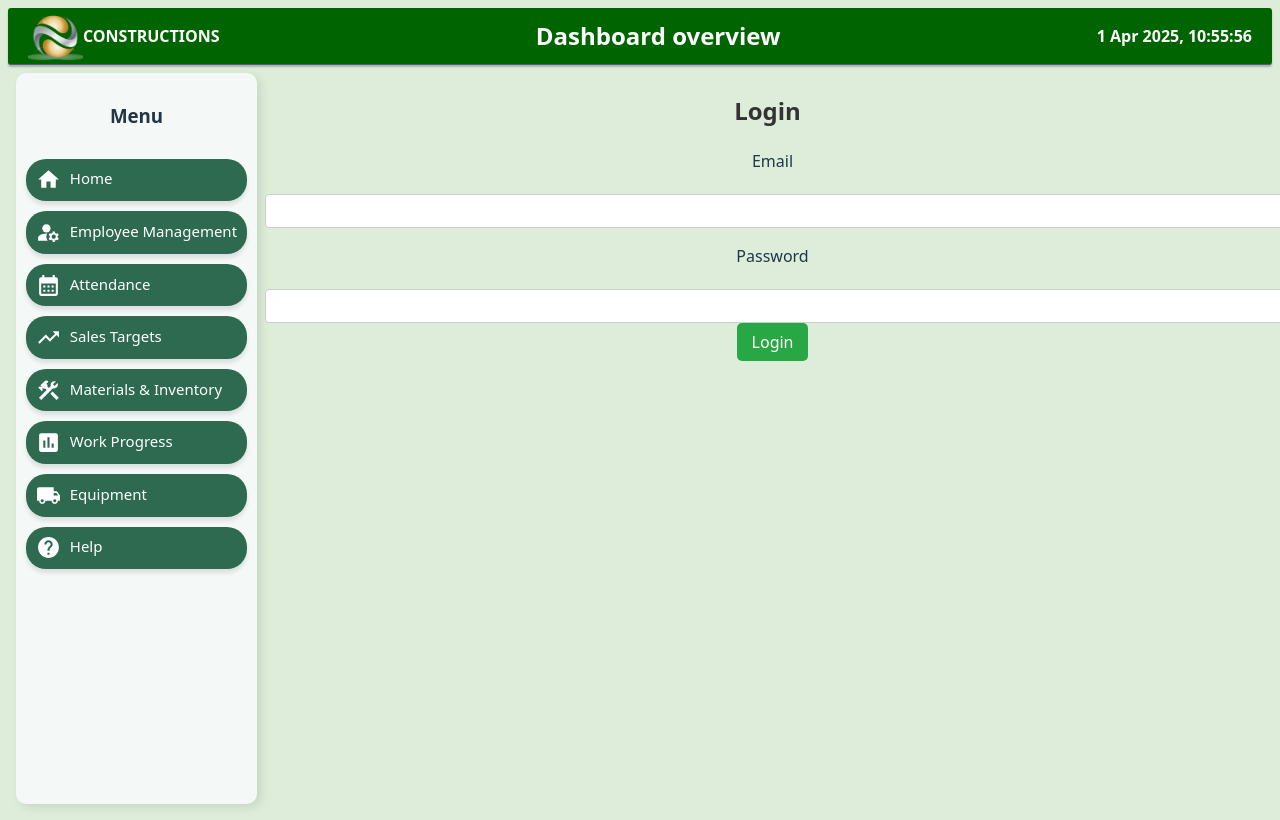
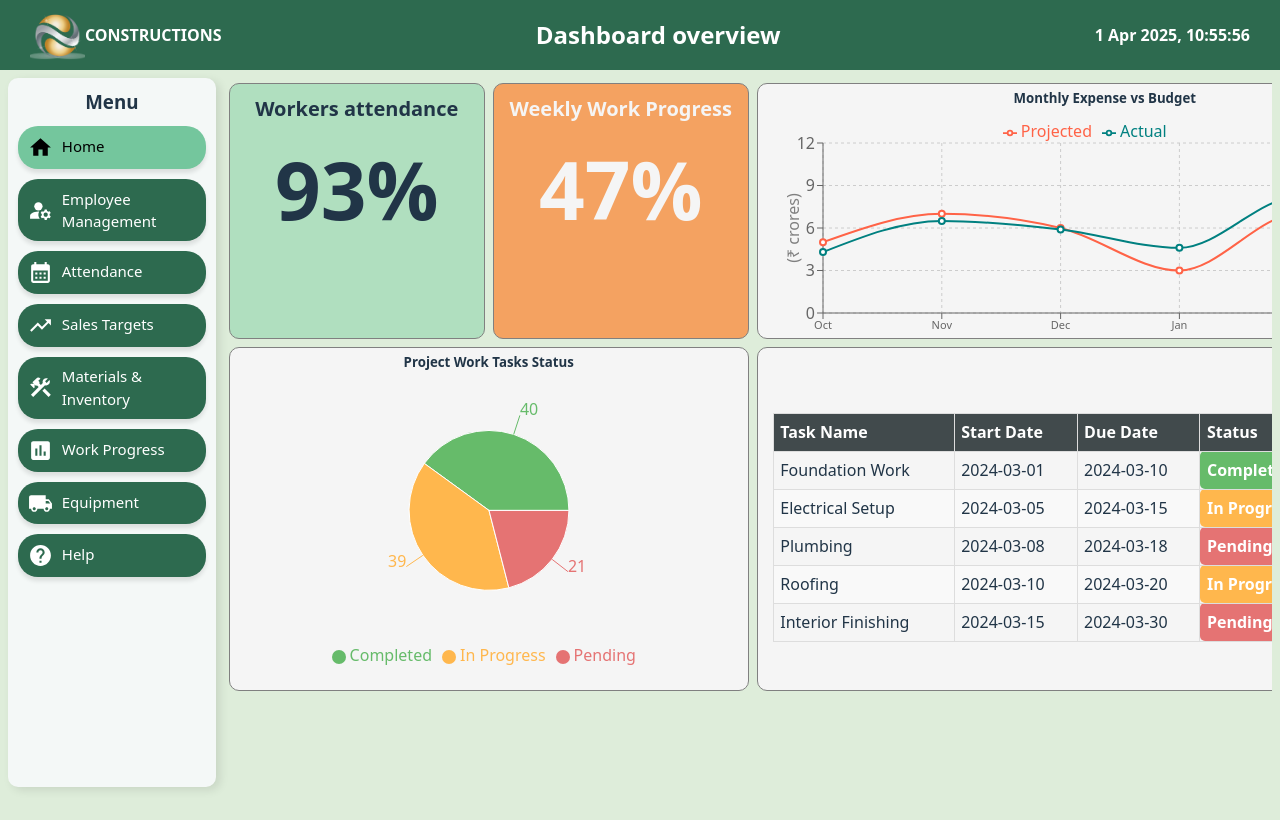
Before and after one commit to Volt-Matrix/volt-erp, a React (Vite) app: page / in a window 1280 px wide. Before the commit this address led to /login. Built offline with nearby package versions, Linux system fonts and the light colour scheme.

Commit message:
Layout fix and removed redirect to login

```diff
--- a/src/App.css
+++ b/src/App.css
@@ -54,9 +54,7 @@
   gap: 0.5em;
   width: 100%;
   padding: 0.5em;
-  height: calc(100vh - 69px);
-  flex-grow: 1;
-  /* overflow-x: scroll; */
+  height: calc(100vh - 75px);
 }
 .center-content {
   flex-grow: 1;
@@ -67,6 +65,11 @@
   display: flex;
   justify-content: space-between;
   align-items: center;
+  border-radius: "3px";
+  background-color: #2d6a4f;
+  padding: 10px;
+  position: sticky;
+  top:0px
 }
 
 .top-header > *:first-child {
--- a/src/App.jsx
+++ b/src/App.jsx
@@ -15,11 +15,11 @@ function App() {
 
   useEffect(() => {
     console.log("Login state---", logginIn, location.pathname == "/login");
-    if (location.pathname == "/login" && logginIn) {
-      navigate("/trail/page1");
-    } else {
-      navigate("/login");
-    }
+    // if (location.pathname == "/login" && logginIn) {
+    //   navigate("/trail/page1");
+    // } else {
+    //   navigate("/login");
+    // }
   }, [logginIn]);
 
   return (
--- a/src/components/Header.jsx
+++ b/src/components/Header.jsx
@@ -3,12 +3,8 @@ import CurrentTime from "./CurrentTime";
 import ClientLogo from "./ClientLogo";
 const styles = {
   header: {
-    width: "100%",
-    zIndex: 1000,
-    boxShadow: "0px 2px 2px rgba(0,0,0,0.25)",
-    borderRadius: "3px",
-    backgroundColor: "#006400", // "#196f5d", /* "#0077b6",*/ //"#0096c7",
-    borderBottom: "1.2px solid #5e548e", //
+
+
   },
 
   h2Style: {
--- a/src/index.css
+++ b/src/index.css
@@ -11,6 +11,11 @@
   text-rendering: optimizeLegibility;
   -webkit-font-smoothing: antialiased;
   -moz-osx-font-smoothing: grayscale;
+}
+*{
+  box-sizing: border-box;
+  margin: 0px;
+  padding:0px;
 }
 
 button {
@@ -42,4 +47,9 @@ a:hover {
 button {
   background-color: #f9f9f9;
 }
-/* } */
+/* Common */
+pg-bg-clr{
+}
+bt-pr-padding{
+  padding: 10px;
+}
```
Also changed, not shown: src/components/SideBar.jsx (+0 -7 lines).
